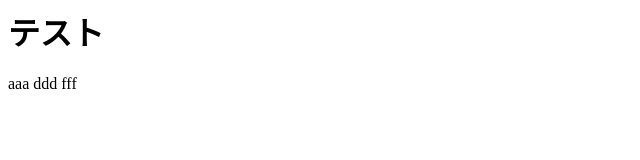
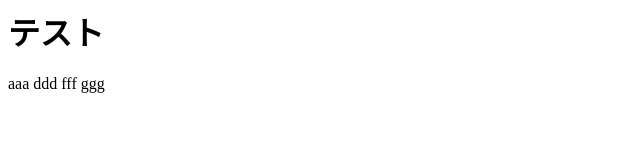
Before and after one commit to mthaichi/gittest, a plain HTML site: page index.html in a window 1280 px wide. Shown: the full height of the page, 0-640 px from the left. Drawn offline with Linux system fonts and the light colour scheme.

Commit message:
line3 added

```diff
--- a/index.html
+++ b/index.html
@@ -7,5 +7,6 @@
 aaa
 ddd
 fff
+ggg
 </body>
 </html>
```
